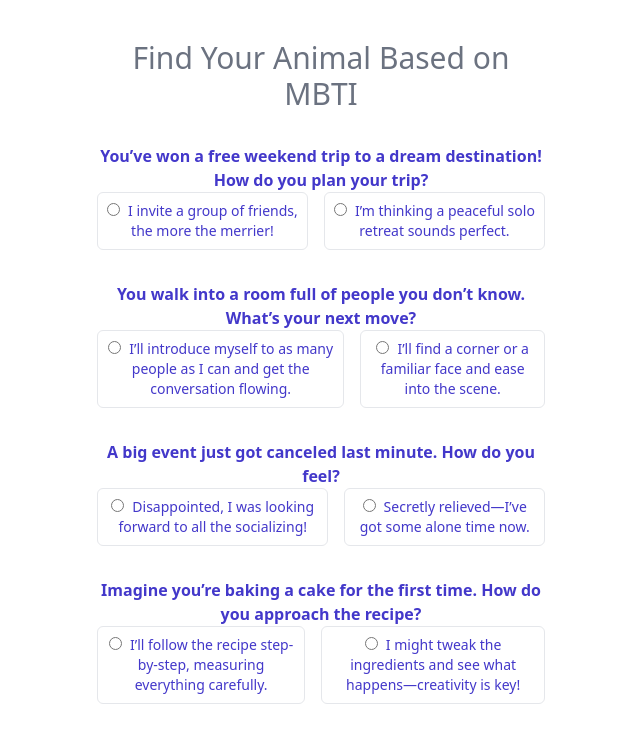
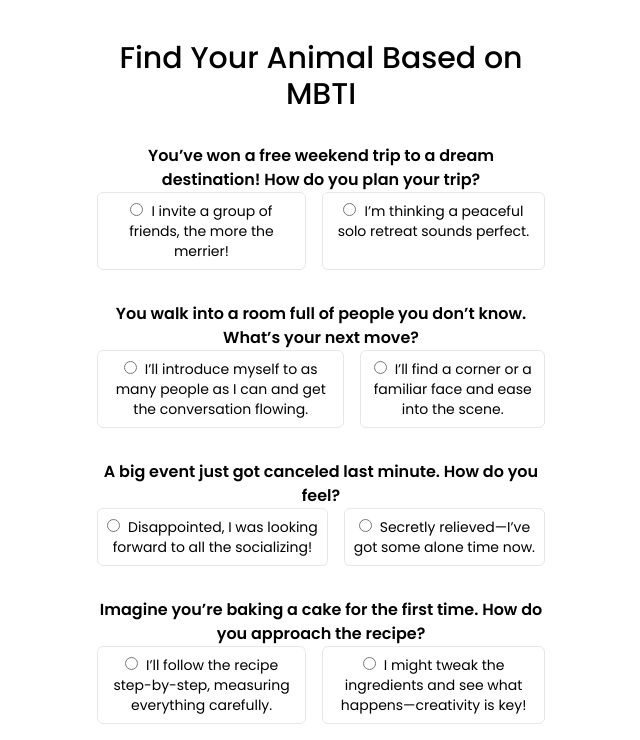
Before and after one commit to tamoimi/match-personality, a React (Vite) app: page / in a window 1280 px wide. Shown: the top 740 px of the page, without its empty margins (319-959 px from the left). Built offline with nearby package versions, Linux system fonts and the light colour scheme.

Commit message:
style: font style

```diff
--- a/src/App.tsx
+++ b/src/App.tsx
@@ -17,8 +17,8 @@
   };
 
   return (
-    <div className="max-w-md m-auto my-10 text-center text-indigo-700 font-Jura">
-      <h1 className="text-3xl text-gray-500">Find Your Animal Based on MBTI</h1>
+    <div className="max-w-md m-auto my-10 text-center font-Poppins">
+      <h1 className="text-3xl font-medium">Find Your Animal Based on MBTI</h1>
       {!result ? (
         <form onSubmit={handleSubmit(onSubmit)}>
           {questions.map((q, index) => (
```
